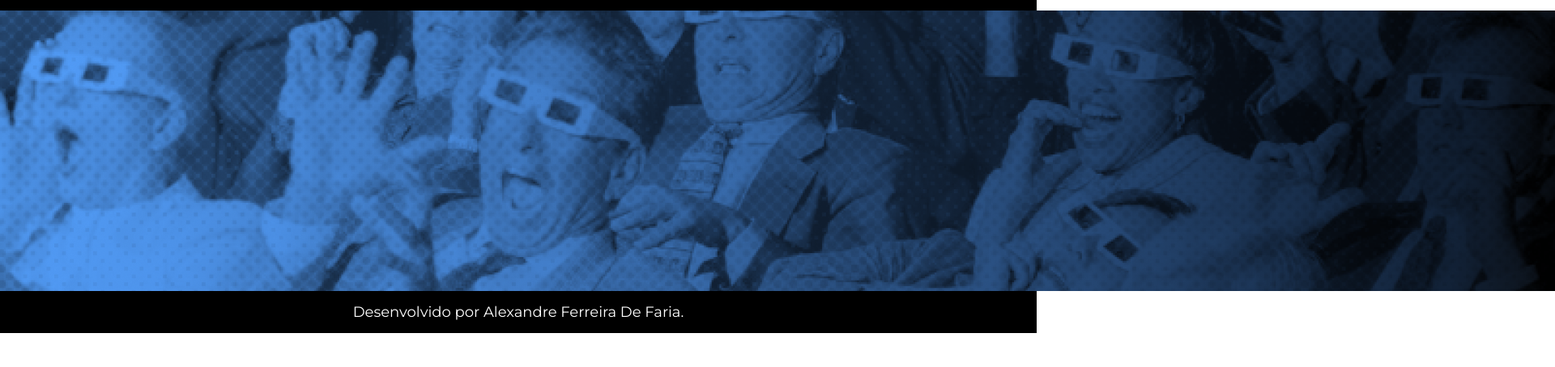
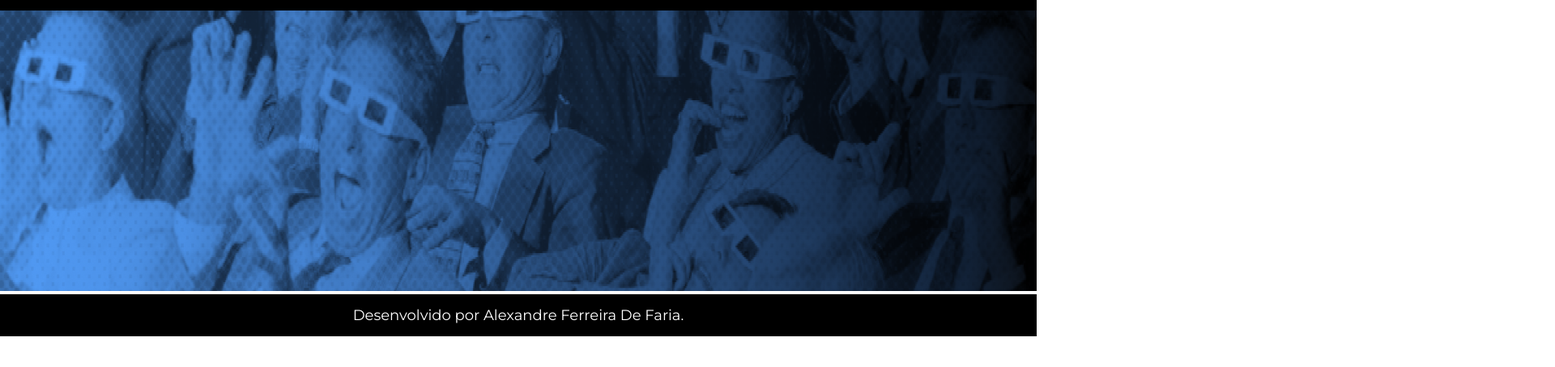
Before and after one commit to AlexandreFerreira97/cinetag, a React app: page / in a window 1280 px wide. Shown: the part 74-528 px from the top of the page at 81% size, 1920 px wide, since content can reach past the window. Built offline with nearby package versions, Linux system fonts and the light colour scheme.

Commit message:
Update Banner.module.css

```diff
--- a/src/components/Banner/Banner.module.css
+++ b/src/components/Banner/Banner.module.css
@@ -1,4 +1,4 @@
-.capa{
+.capa img{
     width: 100%;
     height: 347px;
     background-size: cover;
```
